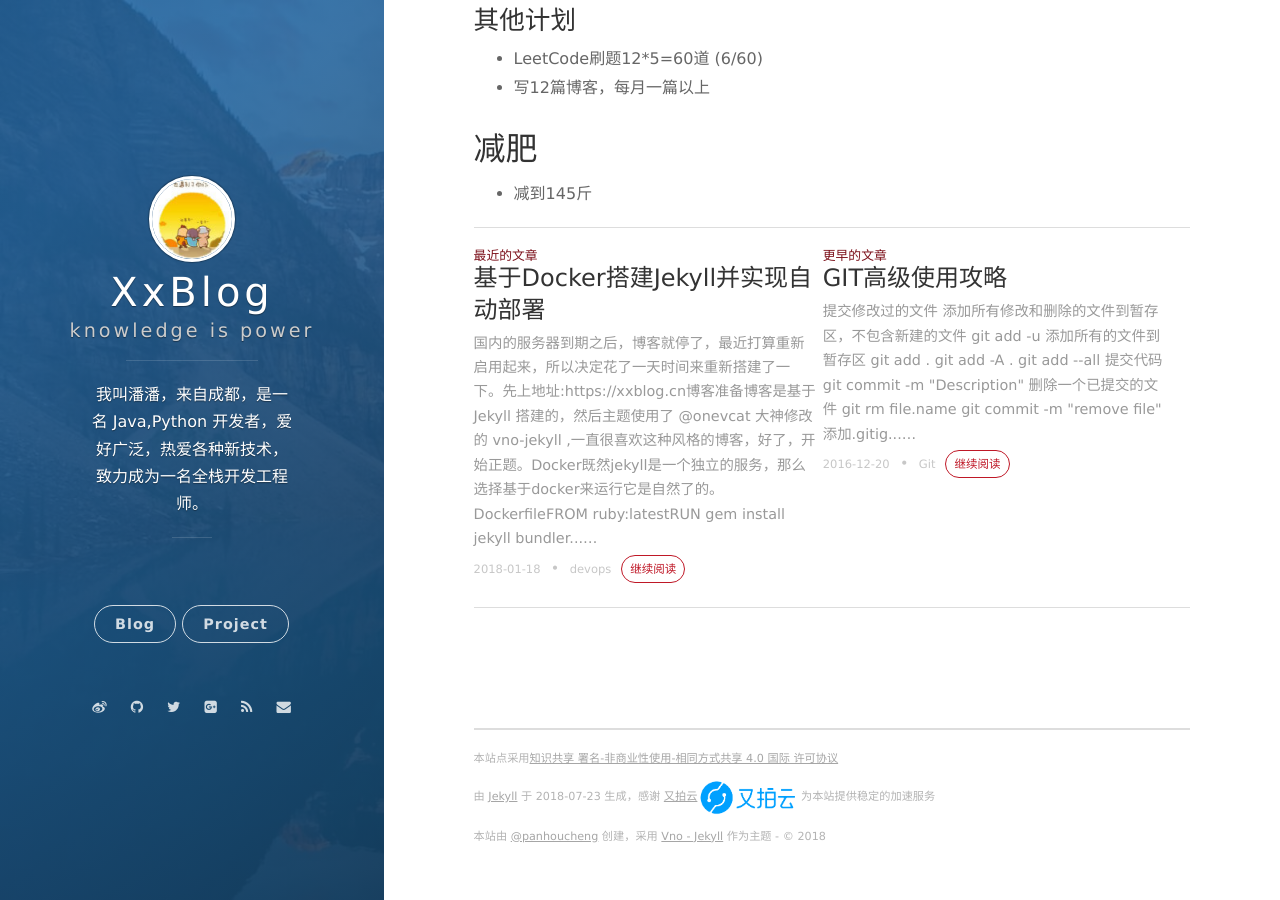
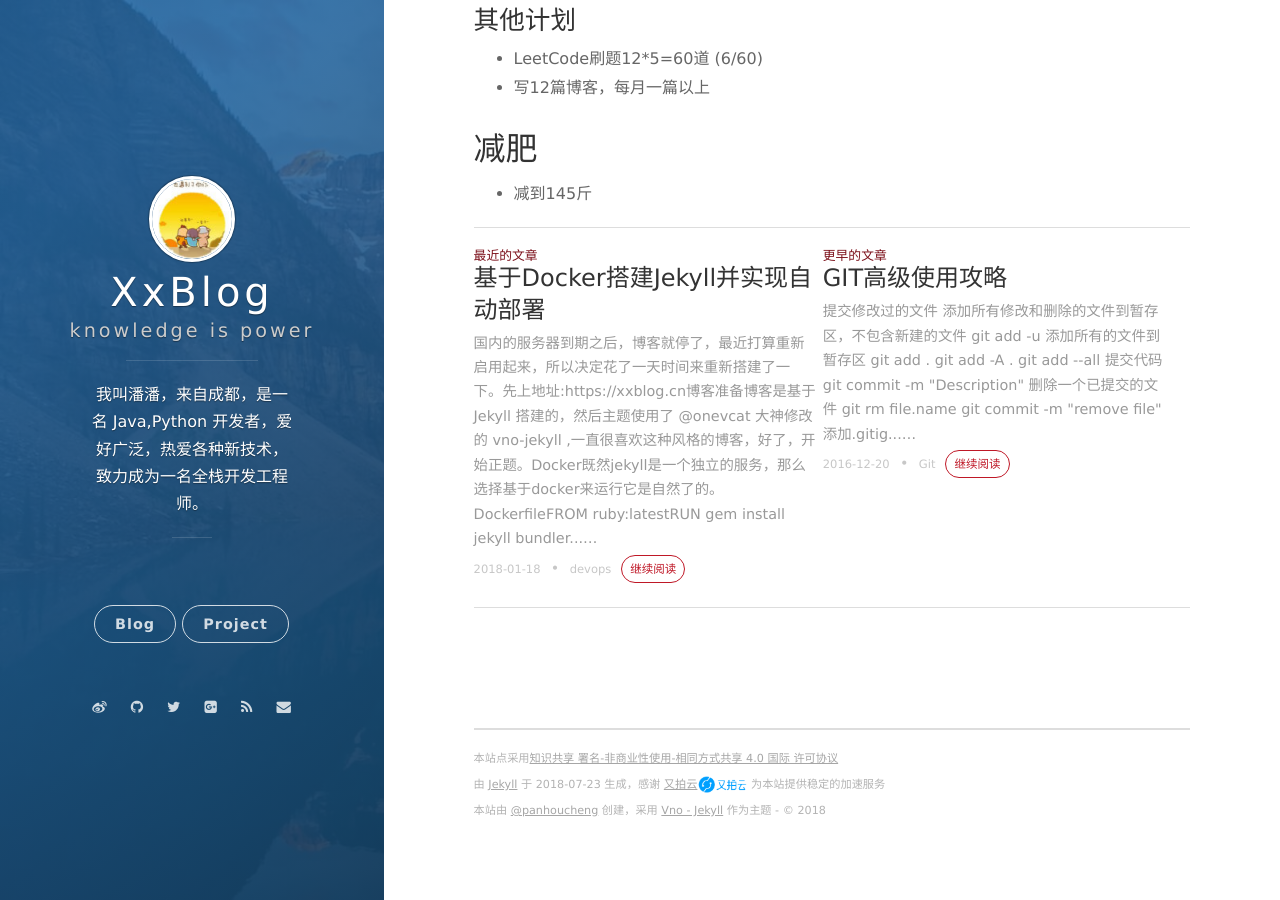
Before and after one commit to panhoucheng/blog, a Jekyll site: the page built from blog/_posts/2018-01-18-2018Study_Plan.md, in a window 1280 px wide and 900 px high, scrolled down 701 px. Built offline with Jekyll 4.4.1, drawn with Linux system fonts in a browser that asks for light colours; nearby versions of some CDN libraries; comment, search, counter and statistics services are not loaded.

Commit message:
adjust upyun logo size

```diff
--- a/blog/_includes/footer.html
+++ b/blog/_includes/footer.html
@@ -1,7 +1,7 @@
 <section class="footer">
     <footer>
     	<span class="footer__copyright">本站点采用<a href="http://creativecommons.org/licenses/by-nc-sa/4.0/">知识共享 署名-非商业性使用-相同方式共享 4.0 国际 许可协议</a></span>
-        <span class="footer__copyright">由 <a href="https://jekyllrb.com">Jekyll</a> 于 {{ site.time | date: "%F" }} 生成，感谢 <a target="_blank" href="https://www.upyun.com">又拍云<img style="width:100px;height=45px;display:inline-block;vertical-align:middle;"src="/assets/images/ypy_logo5.png"/></a> 为本站提供稳定的加速服务</span>
+        <span class="footer__copyright">由 <a href="https://jekyllrb.com">Jekyll</a> 于 {{ site.time | date: "%F" }} 生成，感谢 <a target="_blank" href="https://www.upyun.com">又拍云<img style="width:50px;height=45px;display:inline-block;vertical-align:middle;"src="/assets/images/ypy_logo5.png"/></a> 为本站提供稳定的加速服务</span>
         <span class="footer__copyright">本站{% if site.creator %}由 {{site.creator}} 创建，{% endif %}采用 <a href="https://github.com/onevcat/vno-jekyll">Vno - Jekyll</a> 作为主题</a> - &copy; {{site.time | date: "%Y"}}</span>
     </footer>
 </section>
```
